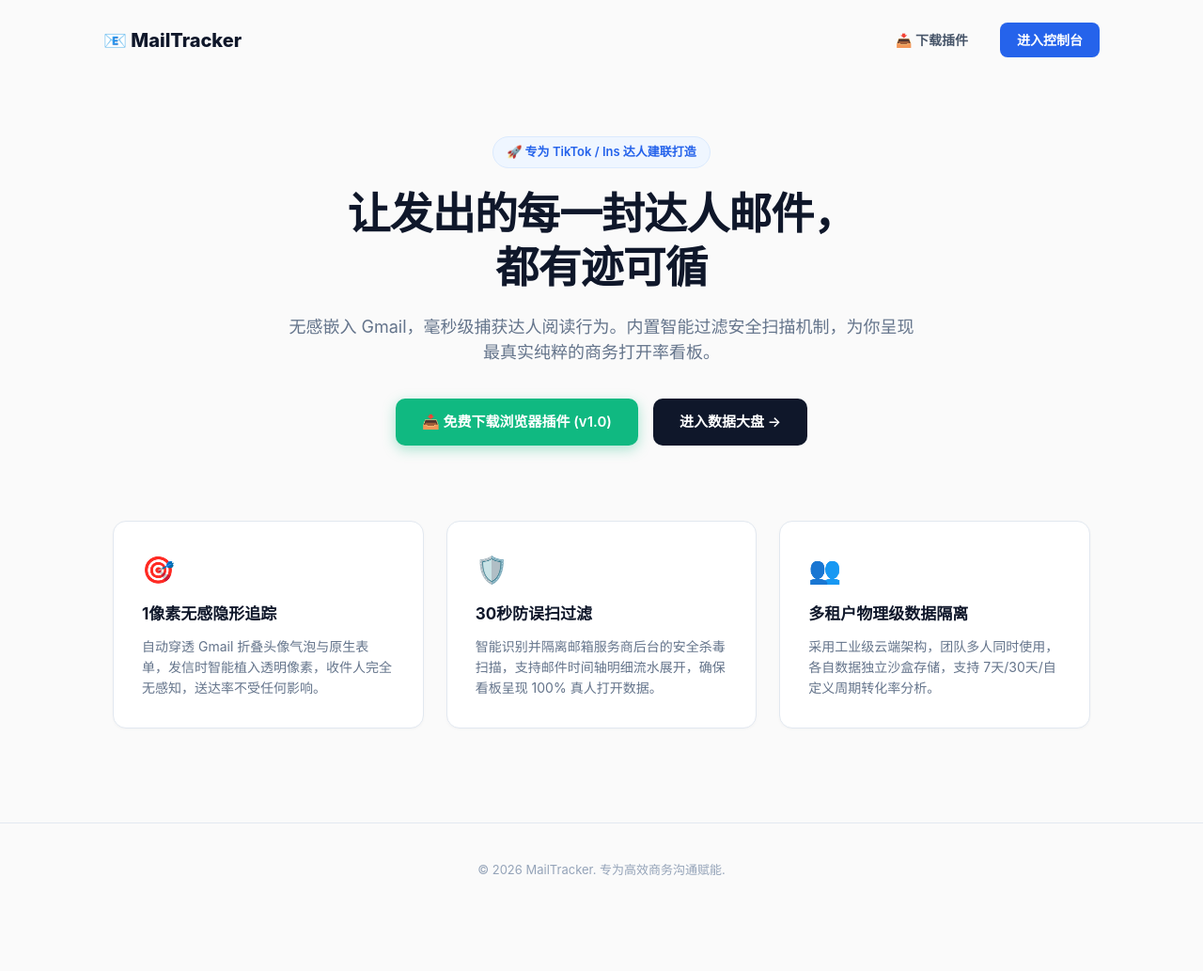
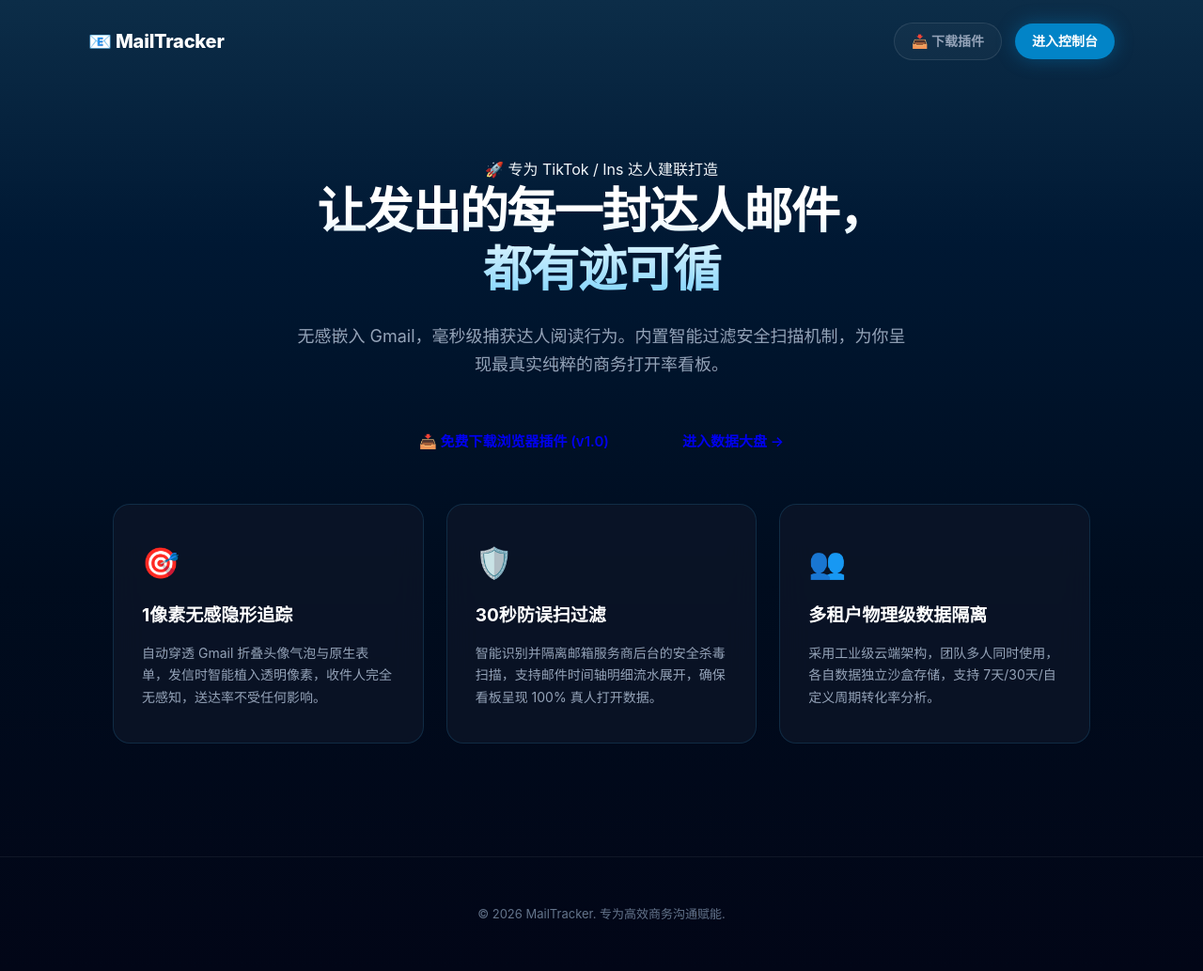
Before and after one commit to yanxinc07-lab/mail-tracker, a FastAPI app: page / in a window 1280 px wide. Shown: the whole page at 94% size. Before the commit the page ends 931 px from the top, so only its background shows below. Run offline with FastAPI, Linux system fonts and the light colour scheme; some libraries are stand-ins or nearby versions.

Commit message:
Update style.css

```diff
--- a/static/style.css
+++ b/static/style.css
@@ -1,37 +1,277 @@
-/* 全局基础设置 */
+/* ================= 全局与深海基底 ================= */
 * { box-sizing: border-box; margin: 0; padding: 0; }
-body { font-family: -apple-system, BlinkMacSystemFont, "Segoe UI", Roboto, "Helvetica Neue", Arial, sans-serif; line-height: 1.5; }
+html { scroll-behavior: smooth; }
+body {
+  font-family: -apple-system, BlinkMacSystemFont, "Segoe UI", Roboto, "Helvetica Neue", Arial, sans-serif;
+  line-height: 1.6;
+}
 
-/* 官网首页专用样式 */
-.landing-body { background: #fafafa; color: #1e293b; }
-.nav { max-width: 1100px; margin: 0 auto; display: flex; justify-content: space-between; align-items: center; padding: 24px 20px; }
-.brand { font-size: 20px; font-weight: 800; color: #0f172a; display: flex; align-items: center; gap: 8px; text-decoration: none; }
-.nav-links { display: flex; gap: 16px; align-items: center; }
-.nav-btn { text-decoration: none; font-size: 14px; font-weight: 600; padding: 8px 18px; border-radius: 8px; transition: 0.2s; }
-.nav-btn-text { color: #475569; }
-.nav-btn-text:hover { color: #0f172a; }
-.nav-btn-primary { background: #2563eb; color: #fff; }
-.nav-btn-primary:hover { background: #1d4ed8; }
+/* 沉浸式深海渐变背景（从透光海面 0% 逐渐下沉至万米黑海 100%） */
+.landing-body {
+  background: linear-gradient(180deg,
+    #0c2d48 0%,
+    #001833 25%,
+    #000c1e 60%,
+    #020617 100%
+  );
+  color: #f1f5f9;
+  min-height: 100vh;
+  position: relative;
+  overflow-x: hidden;
+}
 
-.hero { max-width: 900px; margin: 60px auto 40px; text-align: center; padding: 0 20px; }
-.tag { display: inline-block; background: #eff6ff; color: #2563eb; font-size: 13px; font-weight: 600; padding: 6px 14px; border-radius: 20px; margin-bottom: 20px; border: 1px solid #dbeafe; }
-.hero h1 { font-size: 46px; font-weight: 800; color: #0f172a; line-height: 1.25; margin-bottom: 20px; letter-spacing: -0.02em; }
-.hero p { font-size: 18px; color: #64748b; margin-bottom: 36px; max-width: 680px; margin-left: auto; margin-right: auto; }
-.hero-actions { display: flex; justify-content: center; gap: 16px; flex-wrap: wrap; }
-.btn-main { text-decoration: none; font-size: 15px; font-weight: 600; padding: 14px 28px; border-radius: 10px; transition: 0.2s; display: inline-flex; align-items: center; gap: 8px; }
-.btn-download { background: #10b981; color: white; box-shadow: 0 4px 14px rgba(16, 185, 129, 0.35); }
-.btn-download:hover { background: #059669; }
-.btn-dash { background: #0f172a; color: white; }
-.btn-dash:hover { background: #334155; }
+/* 顶部拟态水波光晕 */
+.ocean-light-beam {
+  position: absolute;
+  top: -150px;
+  left: 50%;
+  transform: translateX(-50%);
+  width: 800px;
+  height: 500px;
+  background: radial-gradient(circle, rgba(56, 189, 248, 0.25) 0%, rgba(14, 165, 233, 0.08) 40%, transparent 70%);
+  filter: blur(80px);
+  pointer-events: none;
+  z-index: 0;
+  animation: oceanPulse 8s ease-in-out infinite alternate;
+}
 
-.features { max-width: 1080px; margin: 80px auto 100px; padding: 0 20px; display: grid; grid-template-columns: repeat(auto-fit, minmax(300px, 1fr)); gap: 24px; }
-.f-card { background: white; border: 1px solid #e2e8f0; border-radius: 14px; padding: 30px; box-shadow: 0 1px 3px rgba(0,0,0,0.03); }
-.f-icon { font-size: 28px; margin-bottom: 14px; }
-.f-card h3 { font-size: 17px; font-weight: 700; color: #0f172a; margin-bottom: 10px; }
-.f-card p { font-size: 14px; color: #64748b; line-height: 1.6; }
-.footer { text-align: center; padding: 40px 20px; border-top: 1px solid #e2e8f0; font-size: 13px; color: #94a3b8; }
+@keyframes oceanPulse {
+  0% { transform: translateX(-50%) scale(0.9); opacity: 0.6; }
+  100% { transform: translateX(-50%) scale(1.15); opacity: 1; }
+}
 
-/* 追踪大盘专用样式 */
+/* ================= 极简通透毛玻璃导航 ================= */
+.nav {
+  max-width: 1140px;
+  margin: 0 auto;
+  display: flex;
+  justify-content: space-between;
+  align-items: center;
+  padding: 24px 24px;
+  position: relative;
+  z-index: 10;
+}
+.brand {
+  font-size: 20px;
+  font-weight: 800;
+  color: #ffffff;
+  display: flex;
+  align-items: center;
+  gap: 8px;
+  text-decoration: none;
+  letter-spacing: -0.01em;
+}
+.nav-links { display: flex; gap: 14px; align-items: center; }
+.nav-btn {
+  text-decoration: none;
+  font-size: 14px;
+  font-weight: 600;
+  padding: 8px 18px;
+  border-radius: 30px;
+  transition: all 0.25s ease;
+}
+.nav-btn-text {
+  color: #94a3b8;
+  border: 1px solid rgba(255, 255, 255, 0.1);
+  background: rgba(255, 255, 255, 0.03);
+}
+.nav-btn-text:hover {
+  color: #38bdf8;
+  border-color: rgba(56, 189, 248, 0.4);
+  background: rgba(56, 189, 248, 0.08);
+}
+.nav-btn-primary {
+  background: #0284c7;
+  color: #ffffff;
+  box-shadow: 0 0 20px rgba(2, 132, 199, 0.4);
+}
+.nav-btn-primary:hover {
+  background: #0369a1;
+  box-shadow: 0 0 30px rgba(56, 189, 248, 0.6);
+}
+
+/* ================= 首屏视觉 (Hero Section) ================= */
+.hero {
+  max-width: 900px;
+  margin: 80px auto 40px;
+  text-align: center;
+  padding: 0 20px;
+  position: relative;
+  z-index: 10;
+}
+.depth-indicator {
+  display: inline-flex;
+  align-items: center;
+  gap: 6px;
+  background: rgba(56, 189, 248, 0.1);
+  color: #38bdf8;
+  font-size: 13px;
+  font-weight: 600;
+  padding: 6px 16px;
+  border-radius: 30px;
+  margin-bottom: 24px;
+  border: 1px solid rgba(56, 189, 248, 0.3);
+  backdrop-filter: blur(10px);
+}
+.hero h1 {
+  font-size: 52px;
+  font-weight: 800;
+  line-height: 1.2;
+  margin-bottom: 24px;
+  letter-spacing: -0.03em;
+  background: linear-gradient(180deg, #ffffff 30%, #7dd3fc 100%);
+  -webkit-background-clip: text;
+  -webkit-text-fill-color: transparent;
+}
+.hero p {
+  font-size: 18px;
+  color: #94a3b8;
+  margin-bottom: 40px;
+  max-width: 660px;
+  margin-left: auto;
+  margin-right: auto;
+  line-height: 1.7;
+}
+.hero-actions {
+  display: flex;
+  justify-content: center;
+  gap: 18px;
+  flex-wrap: wrap;
+}
+.btn-main {
+  text-decoration: none;
+  font-size: 15px;
+  font-weight: 600;
+  padding: 14px 30px;
+  border-radius: 12px;
+  transition: all 0.25s ease;
+  display: inline-flex;
+  align-items: center;
+  gap: 8px;
+}
+.btn-glow-blue {
+  background: linear-gradient(135deg, #0284c7, #0369a1);
+  color: white;
+  box-shadow: 0 8px 30px rgba(2, 132, 199, 0.45);
+  border: 1px solid rgba(255, 255, 255, 0.15);
+}
+.btn-glow-blue:hover {
+  transform: translateY(-2px);
+  box-shadow: 0 12px 35px rgba(56, 189, 248, 0.6);
+}
+.btn-glass {
+  background: rgba(255, 255, 255, 0.05);
+  color: #e2e8f0;
+  border: 1px solid rgba(255, 255, 255, 0.15);
+  backdrop-filter: blur(10px);
+}
+.btn-glass:hover {
+  background: rgba(255, 255, 255, 0.1);
+  color: #ffffff;
+  border-color: rgba(255, 255, 255, 0.3);
+}
+
+/* ================= 沉入深海展示区 (HUD / 模拟大盘控制舱) ================= */
+.deep-cockpit {
+  max-width: 1040px;
+  margin: 60px auto 120px;
+  padding: 0 20px;
+  position: relative;
+  z-index: 10;
+}
+.cockpit-frame {
+  background: rgba(15, 23, 42, 0.55);
+  border: 1px solid rgba(56, 189, 248, 0.25);
+  border-radius: 20px;
+  padding: 8px;
+  box-shadow: 0 25px 80px rgba(0, 0, 0, 0.6), 0 0 40px rgba(14, 165, 233, 0.15);
+  backdrop-filter: blur(20px);
+}
+.cockpit-header {
+  display: flex;
+  align-items: center;
+  justify-content: space-between;
+  padding: 10px 16px;
+  border-bottom: 1px solid rgba(255, 255, 255, 0.08);
+}
+.cockpit-dots { display: flex; gap: 6px; }
+.dot { width: 10px; height: 10px; border-radius: 50%; }
+.dot-red { background: #ef4444; }
+.dot-yellow { background: #f59e0b; }
+.dot-green { background: #10b981; }
+.cockpit-title { font-size: 12px; color: #64748b; font-family: monospace; }
+.cockpit-body {
+  padding: 30px;
+  text-align: left;
+}
+.cockpit-stats {
+  display: grid;
+  grid-template-columns: repeat(auto-fit, minmax(220px, 1fr));
+  gap: 16px;
+  margin-bottom: 24px;
+}
+.cockpit-stat-box {
+  background: rgba(30, 41, 59, 0.4);
+  border: 1px solid rgba(255, 255, 255, 0.06);
+  border-radius: 12px;
+  padding: 18px;
+}
+.cockpit-stat-box .label { font-size: 12px; color: #94a3b8; margin-bottom: 6px; }
+.cockpit-stat-box .val { font-size: 26px; font-weight: 700; color: #38bdf8; }
+
+/* ================= 随滚动逐渐下潜的深海卡片 ================= */
+.features {
+  max-width: 1080px;
+  margin: 0 auto 120px;
+  padding: 0 20px;
+  display: grid;
+  grid-template-columns: repeat(auto-fit, minmax(320px, 1fr));
+  gap: 24px;
+  position: relative;
+  z-index: 10;
+}
+.f-card {
+  background: rgba(15, 23, 42, 0.65);
+  border: 1px solid rgba(56, 189, 248, 0.15);
+  border-radius: 18px;
+  padding: 36px 30px;
+  backdrop-filter: blur(16px);
+  transition: all 0.3s cubic-bezier(0.4, 0, 0.2, 1);
+  position: relative;
+  overflow: hidden;
+}
+.f-card::before {
+  content: '';
+  position: absolute;
+  top: 0;
+  left: 0;
+  width: 100%;
+  height: 2px;
+  background: linear-gradient(90deg, transparent, rgba(56, 189, 248, 0.8), transparent);
+  opacity: 0;
+  transition: opacity 0.3s ease;
+}
+.f-card:hover {
+  transform: translateY(-6px);
+  border-color: rgba(56, 189, 248, 0.4);
+  box-shadow: 0 16px 40px rgba(0, 0, 0, 0.5), 0 0 25px rgba(56, 189, 248, 0.15);
+}
+.f-card:hover::before { opacity: 1; }
+.f-icon { font-size: 32px; margin-bottom: 16px; }
+.f-card h3 { font-size: 19px; font-weight: 700; color: #ffffff; margin-bottom: 12px; }
+.f-card p { font-size: 14px; color: #94a3b8; line-height: 1.7; }
+
+.footer {
+  text-align: center;
+  padding: 50px 20px;
+  border-top: 1px solid rgba(255, 255, 255, 0.06);
+  font-size: 13px;
+  color: #64748b;
+  position: relative;
+  z-index: 10;
+}
+
+/* ================= 追踪大盘现有后台样式（保持完备兼容） ================= */
 .dashboard-body { background-color: #f8fafc; padding: 40px; color: #334155; }
 .container { max-width: 1000px; margin: 0 auto; display: none; }
 .header-box { display: flex; justify-content: space-between; align-items: center; margin-bottom: 20px; }
```
